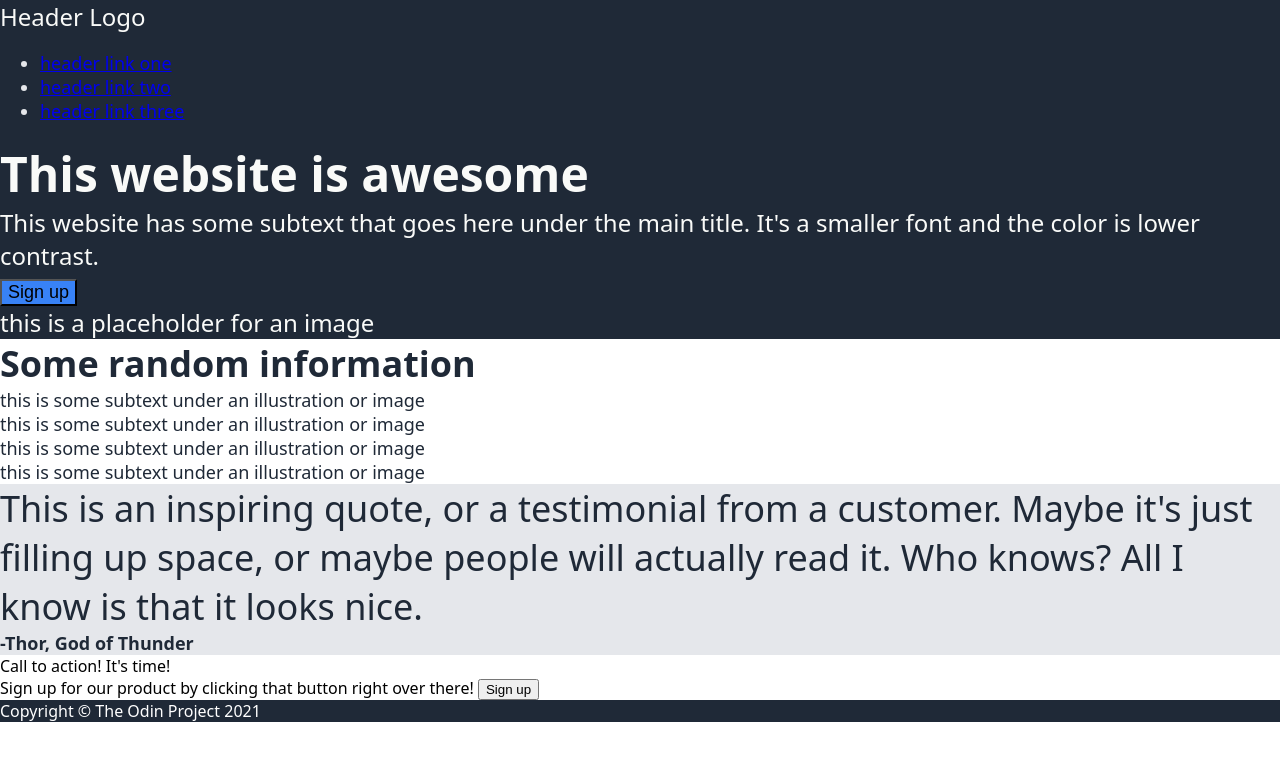
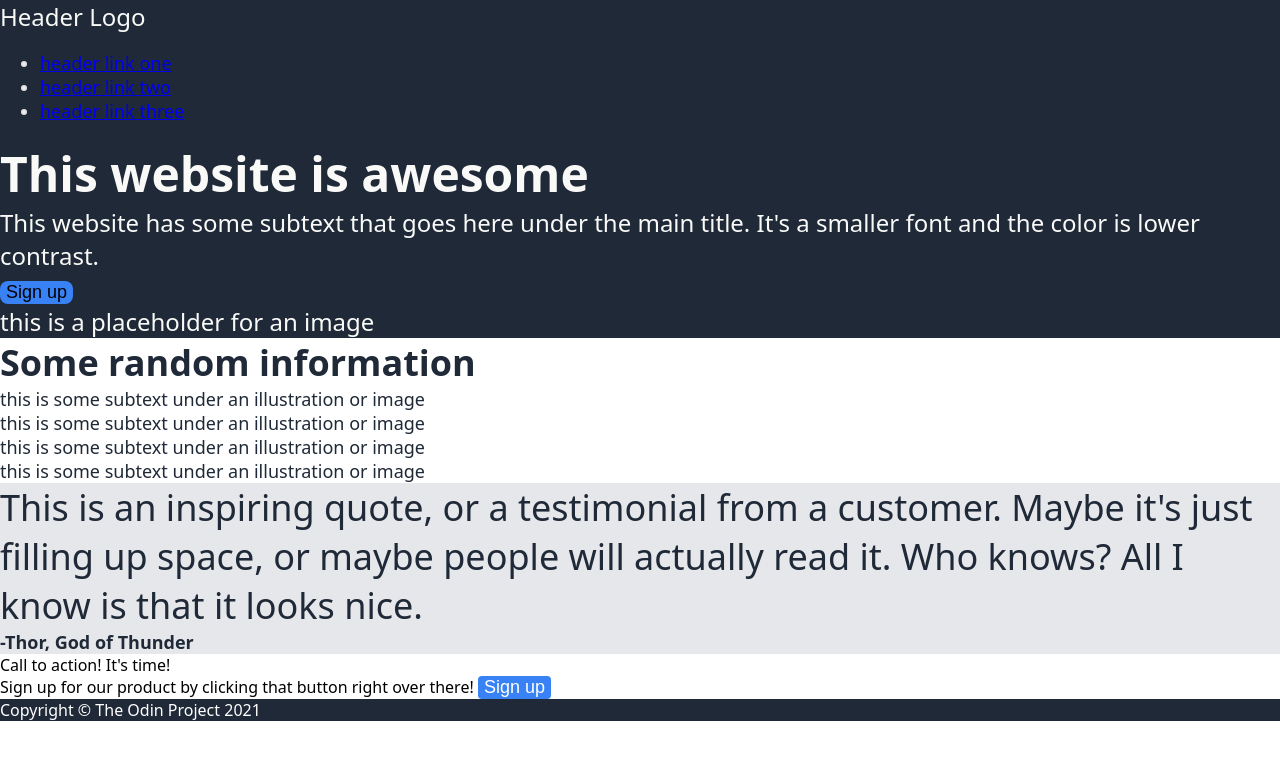
Before and after one commit to STARBOYJEDI/Landing-Page, a plain HTML site: page index.html in a window 1280 px wide. Drawn offline with Linux system fonts and the light colour scheme.

Commit message:
Add button styles for container and blue-box elements

```diff
--- a/style.css
+++ b/style.css
@@ -28,6 +28,8 @@ body {
 }
 
 .container button {
+    border: none;
+    border-radius: 8px;
     font-size: 18px;
     background-color: #3882f6;
 }
@@ -56,3 +58,11 @@ body {
     color: #1F2937;
     font-weight: 700;
 }
+
+.blue-box button {
+    border: none;
+    border-radius: 4px;
+    font-size: 18px;
+    background-color: #3882f6;
+    color: white;
+}
```
